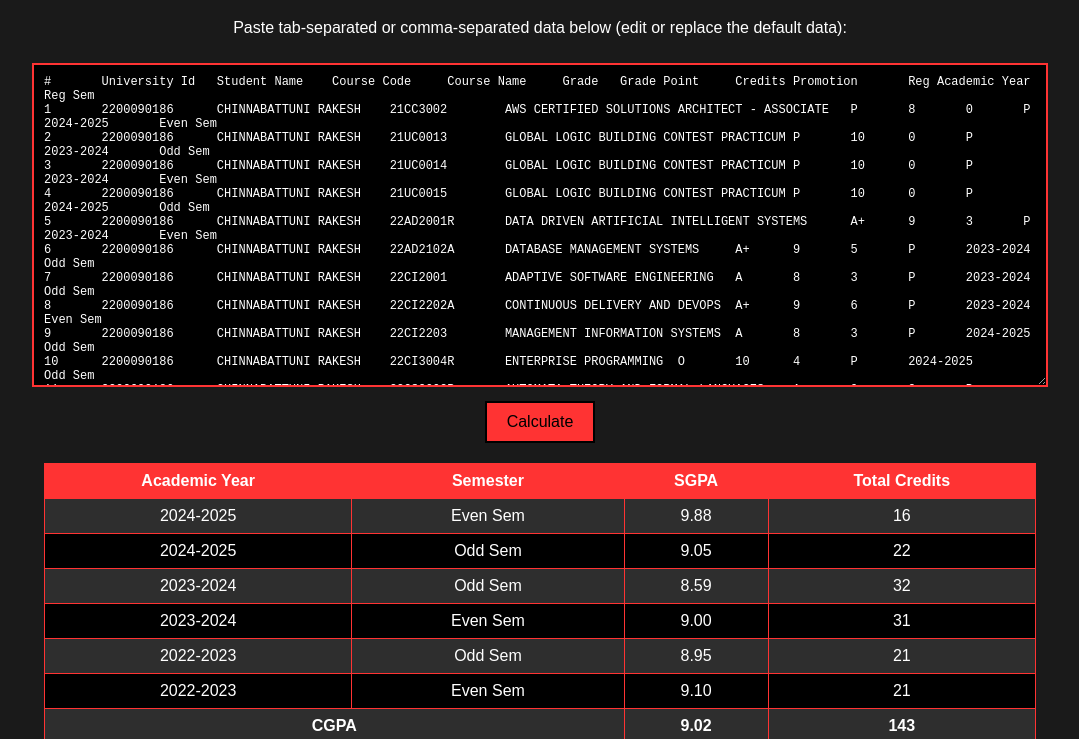
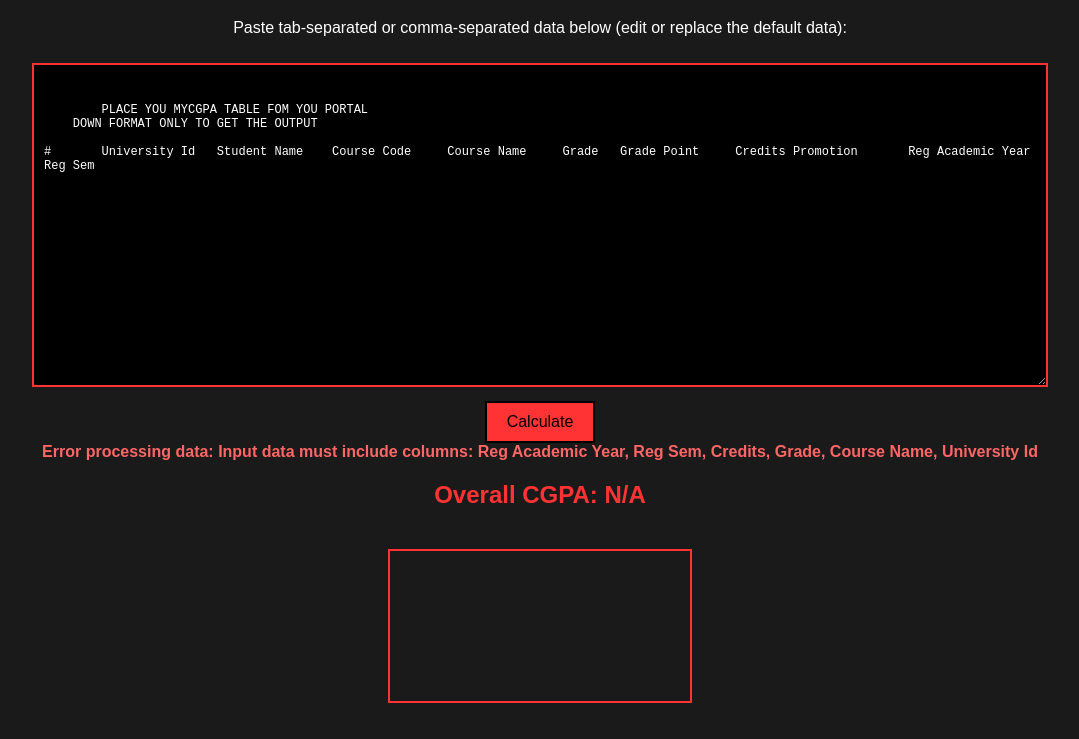
Before and after one commit to CHINNABATTUNIRAKESH/cgpa-nad-sgpa-ccal, a plain HTML site: page index.html in a window 1280 px wide. Both pictures are taken after a click on the button "Calculate". Shown: the part 61-800 px from the top of the page, without its empty margins (100-1179 px from the left). Drawn offline with nearby package versions, Linux system fonts and the light colour scheme.

Commit message:
Update index.html

```diff
--- a/index.html
+++ b/index.html
@@ -11,67 +11,17 @@
     <h1>SGPA & CGPA Calculator</h1>
     <p>Paste tab-separated or comma-separated data below (edit or replace the default data):</p>
     <textarea id="dataInput">
+
+
+        PLACE YOU MYCGPA TABLE FOM YOU PORTAL
+    DOWN FORMAT ONLY TO GET THE OUTPUT
+
 #	University Id	Student Name	Course Code	Course Name	Grade	Grade Point	Credits	Promotion	Reg Academic Year	Reg Sem
-1	2200090186	CHINNABATTUNI RAKESH	21CC3002	AWS CERTIFIED SOLUTIONS ARCHITECT - ASSOCIATE	P	8	0	P	2024-2025	Even Sem
-2	2200090186	CHINNABATTUNI RAKESH	21UC0013	GLOBAL LOGIC BUILDING CONTEST PRACTICUM	P	10	0	P	2023-2024	Odd Sem
-3	2200090186	CHINNABATTUNI RAKESH	21UC0014	GLOBAL LOGIC BUILDING CONTEST PRACTICUM	P	10	0	P	2023-2024	Even Sem
-4	2200090186	CHINNABATTUNI RAKESH	21UC0015	GLOBAL LOGIC BUILDING CONTEST PRACTICUM	P	10	0	P	2024-2025	Odd Sem
-5	2200090186	CHINNABATTUNI RAKESH	22AD2001R	DATA DRIVEN ARTIFICIAL INTELLIGENT SYSTEMS	A+	9	3	P	2023-2024	Even Sem
-6	2200090186	CHINNABATTUNI RAKESH	22AD2102A	DATABASE MANAGEMENT SYSTEMS	A+	9	5	P	2023-2024	Odd Sem
-7	2200090186	CHINNABATTUNI RAKESH	22CI2001	ADAPTIVE SOFTWARE ENGINEERING	A	8	3	P	2023-2024	Odd Sem
-8	2200090186	CHINNABATTUNI RAKESH	22CI2202A	CONTINUOUS DELIVERY AND DEVOPS	A+	9	6	P	2023-2024	Even Sem
-9	2200090186	CHINNABATTUNI RAKESH	22CI2203	MANAGEMENT INFORMATION SYSTEMS	A	8	3	P	2024-2025	Odd Sem
-10	2200090186	CHINNABATTUNI RAKESH	22CI3004R	ENTERPRISE PROGRAMMING	O	10	4	P	2024-2025	Odd Sem
-11	2200090186	CHINNABATTUNI RAKESH	22CS2002R	AUTOMATA THEORY AND FORMAL LANGUAGES	A+	9	3	P	2023-2024	Even Sem
-12	2200090186	CHINNABATTUNI RAKESH	22CS2103A	ADVANCED OBJECT ORIENTED PROGRAMMING	A+	9	6	P	2023-2024	Even Sem
-13	2200090186	CHINNABATTUNI RAKESH	22CS2104R	OPERATING SYSTEMS	A	8	3	P	2023-2024	Odd Sem
-14	2200090186	CHINNABATTUNI RAKESH	22CS2205R	DESIGN & ANALYSIS OF ALGORITHMS	A+	9	4	P	2023-2024	Odd Sem
-15	2200090186	CHINNABATTUNI RAKESH	22CS2227	DATA ANALYTICS AND VISUALIZATION	A+	9	3	P	2023-2024	Even Sem
-16	2200090186	CHINNABATTUNI RAKESH	22CS2233F	INTRODUCTION TO BLOCKCHAIN AND CRYPTO CURRENCIES	A+	9	3	P	2024-2025	Odd Sem
-17	2200090186	CHINNABATTUNI RAKESH	22CVQ5SM	Coding & VQR Training	P	10	0	P	2024-2025	Odd Sem
-18	2200090186	CHINNABATTUNI RAKESH	22EC1101	DIGITAL LOGIC AND PROCESSORS	A+	9	4	P	2022-2023	Odd Sem
-19	2200090186	CHINNABATTUNI RAKESH	22EC1202	COMPUTER ORGANISATION AND ARCHITECTURE	A+	9	2	P	2022-2023	Even Sem
-20	2200090186	CHINNABATTUNI RAKESH	22EC2210A	NETWORK PROTOCOLS & SECURITY	A	8	6	P	2023-2024	Odd Sem
-21	2200090186	CHINNABATTUNI RAKESH	22IE2040	SOCIAL INTERNSHIP	P	9	0	P	2022-2023	Summer Term
-22	2200090186	CHINNABATTUNI RAKESH	22IE3043	TERM PAPER	O	10	2	P	2024-2025	Even Sem
-23	2200090186	CHINNABATTUNI RAKESH	22ME1103	DESIGN TOOL WORKSHOP	A+	9	2	P	2022-2023	Odd Sem
-24	2200090186	CHINNABATTUNI Runs RAKESH	22MT0001	FUNDAMENTALS OF MATHEMATICS	O	10	3	P	2022-2023	Odd Sem
-25	2200090186	CHINNABATTUNI RAKESH	22MT1101	MATHEMATICS FOR COMPUTING	A+	9	4.5	P	2022-2023	Odd Sem
-26	2200090186	CHINNABATTUNI RAKESH	22MT2004	MATHEMATICAL PROGRAMMING	A+	9	4	P	2023-2024	Even Sem
-27	2200090186	CHINNABATTUNI RAKESH	22MT2005	PROBABILITY, STATISTICS & QUEUEING THEORY	A+	9	4	P	2023-2024	Odd Sem
-28	2200090186	CHINNABATTUNI RAKESH	22MT2102	MATHEMATICS FOR ENGINEERS	A+	9	3	P	2022-2023	Even Sem
-29	2200090186	CHINNABATTUNI RAKESH	22PH4102	APPLIED PHYSICS	O	10	4	P	2024-2025	Even Sem
-30	2200090186	CHINNABATTUNI RAKESH	22SC1101	COMPUTATIONAL THINKING FOR STRUCTURED DESIGN	A+	9	5.5	P	2022-2023	Odd Sem
-31	2200090186	CHINNABATTUNI RAKESH	22SC1202	DATA STRUCTURES	A+	9	5	P	2022-2023	Even Sem
-32	2200090186	CHINNABATTUNI RAKESH	22SC1203	COMPUTATIONAL THINKING FOR OBJECT ORIENTED DESIGN	A+	9	5	P	2022-2023	Even Sem
-33	2200090186	CHINNABATTUNI RAKESH	22SC1209	IOT WORKSHOP	O	10	2	P	2022-2023	Even Sem
-34	2200090186	CHINNABATTUNI RAKESH	22SDCI01A	PYTHON FULL STACK DEVELOPMENT WITH DJANGO	A+	9	4	P	2023-2024	Even Sem
-35	2200090186	CHINNABATTUNI RAKESH	22SDCI05R	CLOUD DEVOPS	A+	9	2	P	2024-2025	Even Sem
-36	2200090186	CHINNABATTUNI RAKESH	22SDCS01A	MERNSTACK WEB DEVELOPMENT	A+	9	4	P	2023-2024	Odd Sem
-37	2200090186	CHINNABATTUNI RAKESH	22SDCS03R	JAVA FULL STACK DEVELOPMENT + MICROSERVICES	A	8	2	P	2024-2025	Odd Sem
-38	2200090186	CHINNABATTUNI RAKESH	22SMD3101R	SOFTWARE VERIFICATION & VALIDATION	A+	9	4	P	2024-2025	Odd Sem
-39	2200090186	CHINNABATTUNI RAKESH	22SMD3204M	SOFTWARE PROJECT MANAGEMENT	O	10	3	P	2024-2025	Odd Sem
-40	2200090186	CHINNABATTUNI RAKESH	22SMD3308A	DOCKERS & CONTAINERIZATION	O	10	6	P	2024-2025	Even Sem
-41	2200090186	CHINNABATTUNI RAKESH	22SP2102	BASKETBALL	P	7	0	P	2023-2024	Odd Sem
-42	2200090186	CHINNABATTUNI RAKESH	22UC0021	SOCIAL IMMERSIVE LEARNING	O	10	1	P	2023-2024	Odd Sem
-43	2200090186	CHINNABATTUNI RAKESH	22UC0022	SOCIAL IMMERSIVE LEARNING	O	10	1	P	2023-2024	Even Sem
-44	2200090186	CHINNABATTUNI RAKESH	22UC0023	SOCIAL IMMERSIVE LEARNING	O	10	1	P	2024-2025	Odd Sem
-45	2200090186	CHINNABATTUNI RAKESH	22UC0024	SOCIAL IMMERSIVE LEARNING	O	10	1	P	2024-2025	Even Sem
-46	2200090186	CHINNABATTUNI RAKESH	22UC1101	Integrated Professional English	B+	7	2	P	2022-2023	Odd Sem
-47	2200090186	CHINNABATTUNI RAKESH	22UC1202	ENGLISH PROFICIENCY	A	8	2	P	2022-2023	Even Sem
-48	2200090186	CHINNABATTUNI RAKESH	22UC1203	DESIGN THINKING AND INNOVATION	O	10	2	P	2022-2023	Even Sem
-49	2200090186	CHINNABATTUNI RAKESH	22UC2103	ESSENTIALS SKILLS FOR EMPLOYABILITY	A	8	2	P	2023-2024	Odd Sem
-50	2200090186	CHINNABATTUNI RAKESH	22UC2204	CORPORATE READINESS SKILLS	A	8	2	P	2024-2025	Odd Sem
-51	2200090186	CHINNABATTUNI RAKESH	22UC3108	PROBLEM SOLVING AND REASONING SKILLS-1	A	8	1	P	2023-2024	Even Sem
-52	2200090186	CHINNABATTUNI RAKESH	22UC3209	PROBLEM SOLVING & REASONING SKILLS-2	O	10	1	P	2024-2025	Even Sem
-53	2200090186	CHINNABATTUNI RAKESH	22UCCOD1	CAMPUS RECRUITMENT: LOGIC BUILDING SKILLS TRAINING (LEVEL-1)	P	10	0	P	2023-2024	Even Sem
-54	2200090186	CHINNABATTUNI RAKESH	CRTCODL2V7	CAMPUS RECRUITMENT: CODING SKILLS TRAINING - DATA STRUCTURES	P	10	0	P	2024-2025	Even Sem
-55	2200090186	CHINNABATTUNI RAKESH	CRTVQRL2V7	CAMPUS RECRUITMENT: QUANTITATIVE APTITUDE TRAINING	P	10	0	P	2024-2025	Even Sem
-56	2200090186	CHINNABATTUNI RAKESH	OEGN0009	COMPETITIVE CODING TRAINING	P	9	0	P	2022-2023	Even Sem
     </textarea>
     <br>
     <button onclick="calculateGPA()">Calculate</button>
     <div id="error"></div>
+    <div id="cgpa-result"><h2>Overall CGPA: <span id="cgpa-value">N/A</span></h2></div>
     <div id="result"></div>
     <canvas id="sgpaChart"></canvas>
     <div id="course-details"></div>
@@ -86,35 +36,55 @@
             'B': 6,
             'C+': 5,
             'C': 4,
-            'P': 0 // Ignored for calculations (0 credits)
+            'P': 0 // Ignored for GPA calculations
         };
 
         function parseData(inputText) {
             const lines = inputText.trim().split('\n');
             const headers = lines[0].split('\t').map(h => h.trim());
-            const requiredColumns = ['Reg Academic Year', 'Reg Sem', 'Credits', 'Grade', 'Course Name'];
+            const requiredColumns = ['Reg Academic Year', 'Reg Sem', 'Credits', 'Grade', 'Course Name', 'University Id'];
+
+            // Check if all required columns are present
             if (!requiredColumns.every(col => headers.includes(col))) {
                 throw new Error('Input data must include columns: ' + requiredColumns.join(', '));
             }
 
             const data = [];
+            let universityId = null;
+
             for (let i = 1; i < lines.length; i++) {
                 const values = lines[i].split('\t').map(v => v.trim());
                 const row = {};
                 headers.forEach((header, index) => {
                     row[header] = values[index] || '';
                 });
+
+                // Validate university ID
+                if (universityId === null && row['University Id']) {
+                    universityId = row['University Id'];
+                } else if (row['University Id'] !== universityId) {
+                    throw new Error(`University ID mismatch at row ${i + 1}. Expected "${universityId}", found "${row['University Id']}". All rows must have the same University ID.`);
+                }
+
                 data.push(row);
             }
+
+            // Check if any valid university ID was found
+            if (universityId === null) {
+                throw new Error('No valid University ID found in the data.');
+            }
+
             return data;
         }
 
         function calculateGPA() {
             const dataInput = document.getElementById('dataInput').value;
             const errorDiv = document.getElementById('error');
+            const cgpaResultDiv = document.getElementById('cgpa-value');
             const resultDiv = document.getElementById('result');
             const courseDetailsDiv = document.getElementById('course-details');
             errorDiv.innerHTML = '';
+            cgpaResultDiv.innerHTML = 'N/A';
             resultDiv.innerHTML = '';
             courseDetailsDiv.innerHTML = '';
 
@@ -137,63 +107,81 @@
                     years[year][semester].push(row);
                 });
 
-                let totalCredits = 0;
+                let totalCredits = 0; // Earned credits (valid grades)
+                let totalRegisteredCredits = 0; // All registered credits
                 let totalGradePoints = 0;
-                let tableHTML = '<table><tr><th>Academic Year</th><th>Semester</th><th>SGPA</th><th>Total Credits</th></tr>';
+                let tableHTML = '<table><tr><th>Academic Year</th><th>Semester</th><th>SGPA</th><th>Earned Credits</th><th>Registered Credits</th></tr>';
                 let courseDetailsHTML = '<h2>Course Details</h2>';
-                const chartData = { labels: [], sgpas: [], yearTotals: {}, yearCredits: {} };
+                const chartData = { labels: [], sgpas: [], yearTotals: {}, yearCredits: {}, yearRegisteredCredits: {} };
 
-                // Calculate SGPA for each semester and year
+                // Calculate SGPA, earned credits, and registered credits for each semester and year
                 for (const year in years) {
                     let yearCredits = 0;
+                    let yearRegisteredCredits = 0;
                     let yearGradePoints = 0;
 
                     for (const semester in years[year]) {
                         let semesterCredits = 0;
+                        let semesterRegisteredCredits = 0;
                         let semesterGradePoints = 0;
                         courseDetailsHTML += `<h3>${year} ${semester}</h3><ul>`;
 
                         years[year][semester].forEach(course => {
-                            const credits = parseFloat(course['Credits']);
+                            const credits = parseFloat(course['Credits']) || 0;
                             const grade = course['Grade']?.toUpperCase();
                             const courseName = course['Course Name'] || 'Unknown Course';
 
-                            courseDetailsHTML += `<li>${courseName}: Grade=${grade}, Credits=${credits}, Grade Point=${gradePoints[grade] || 'N/A'}</li>`;
+                            // Add to registered credits (all valid credit values)
+                            if (!isNaN(credits)) {
+                                semesterRegisteredCredits += credits;
+                            }
 
+                            // Add to course details
+                            courseDetailsHTML += `<li>${courseName}: Grade=${grade || 'N/A'}, Credits=${credits}, Grade Point=${gradePoints[grade] || 'N/A'}</li>`;
+
+                            // Only include credits with valid grades for GPA calculation
                             if (!isNaN(credits) && credits > 0 && grade in gradePoints) {
                                 semesterCredits += credits;
                                 semesterGradePoints += credits * gradePoints[grade];
                             }
                         });
 
-                        courseDetailsHTML += '</ul>';
+                        courseDetailsHTML += `</ul><p><b>Semester Summary:</b> Earned Credits=${semesterCredits}, Registered Credits=${semesterRegisteredCredits}</p>`;
 
                         if (semesterCredits > 0) {
                             const sgpa = (semesterGradePoints / semesterCredits).toFixed(2);
-                            tableHTML += `<tr><td>${year}</td><td>${semester}</td><td>${sgpa}</td><td>${semesterCredits}</td></tr>`;
+                            tableHTML += `<tr><td>${year}</td><td>${semester}</td><td>${sgpa}</td><td>${semesterCredits}</td><td>${semesterRegisteredCredits}</td></tr>`;
                             chartData.labels.push(`${year} ${semester}`);
                             chartData.sgpas.push(parseFloat(sgpa));
                             yearCredits += semesterCredits;
+                            yearRegisteredCredits += semesterRegisteredCredits;
                             yearGradePoints += semesterGradePoints;
                             totalCredits += semesterCredits;
+                            totalRegisteredCredits += semesterRegisteredCredits;
                             totalGradePoints += semesterGradePoints;
+                        } else {
+                            tableHTML += `<tr><td>${year}</td><td>${semester}</td><td>N/A</td><td>${semesterCredits}</td><td>${semesterRegisteredCredits}</td></tr>`;
+                            chartData.labels.push(`${year} ${semester}`);
+                            chartData.sgpas.push(0);
                         }
                     }
 
                     if (yearCredits > 0) {
                         chartData.yearTotals[year] = (yearGradePoints / yearCredits).toFixed(2);
                         chartData.yearCredits[year] = yearCredits;
+                        chartData.yearRegisteredCredits[year] = yearRegisteredCredits;
                     }
                 }
 
-                // Calculate CGPA
+                // Calculate and display CGPA
                 const cgpa = totalCredits > 0 ? (totalGradePoints / totalCredits).toFixed(2) : 'N/A';
-                tableHTML += `<tr><td colspan="2"><b>CGPA</b></td><td><b>${cgpa}</b></td><td><b>${totalCredits}</b></td></tr>`;
+                cgpaResultDiv.innerHTML = cgpa;
+                tableHTML += `<tr><td colspan="2"><b>Total</b></td><td><b>${cgpa}</b></td><td><b>${totalCredits}</b></td><td><b>${totalRegisteredCredits}</b></td></tr>`;
 
-                // Add yearly SGPA to table
-                tableHTML += '<tr><th colspan="4">Yearly SGPA</th></tr>';
+                // Add yearly SGPA, earned credits, and registered credits to table
+                tableHTML += '<tr><th colspan="5">Yearly SGPA</th></tr>';
                 for (const year in chartData.yearTotals) {
-                    tableHTML += `<tr><td>${year}</td><td>All Semesters</td><td>${chartData.yearTotals[year]}</td><td>${chartData.yearCredits[year]}</td></tr>`;
+                    tableHTML += `<tr><td>${year}</td><td>All Semesters</td><td>${chartData.yearTotals[year]}</td><td>${chartData.yearCredits[year]}</td><td>${chartData.yearRegisteredCredits[year]}</td></tr>`;
                 }
                 tableHTML += '</table>';
 
```
